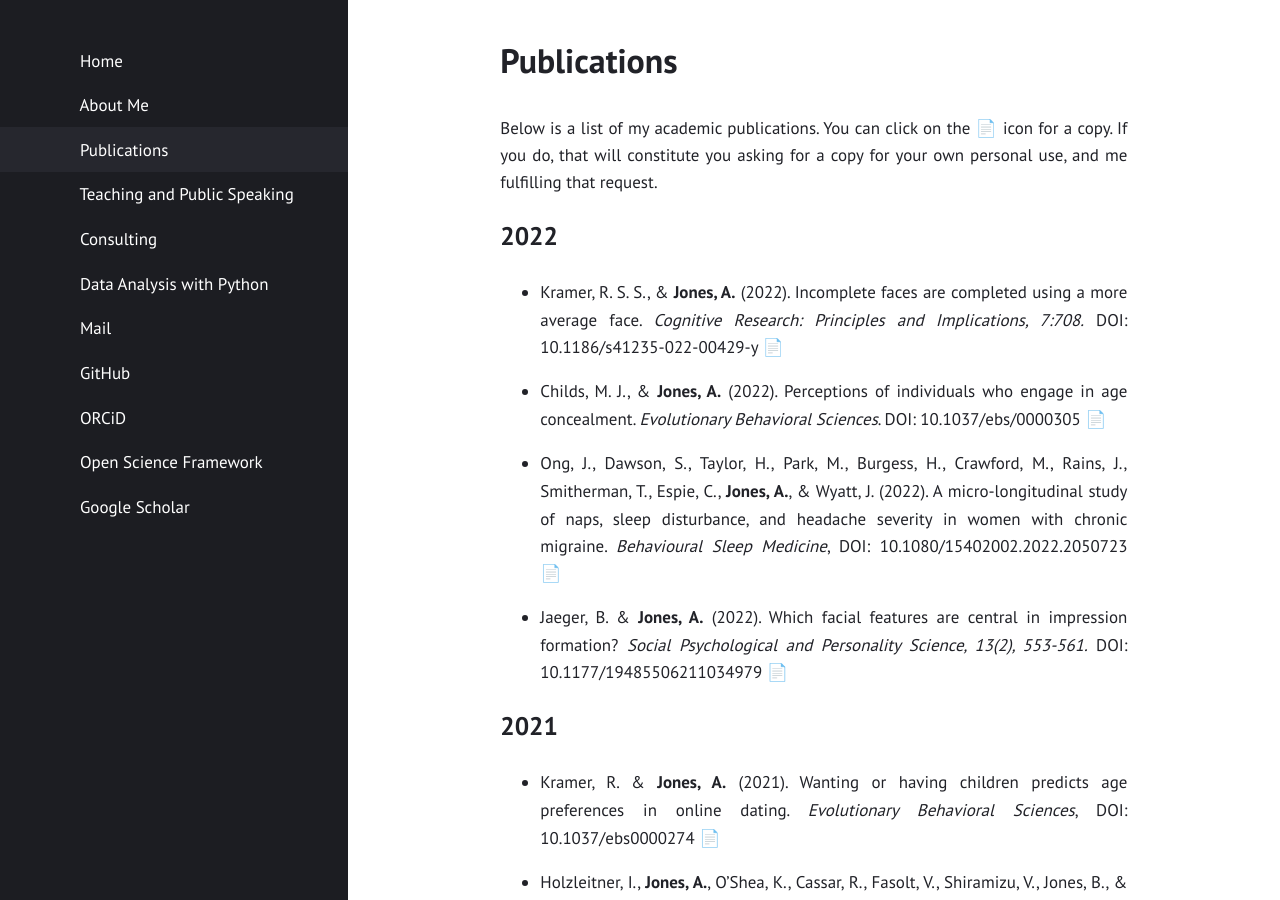
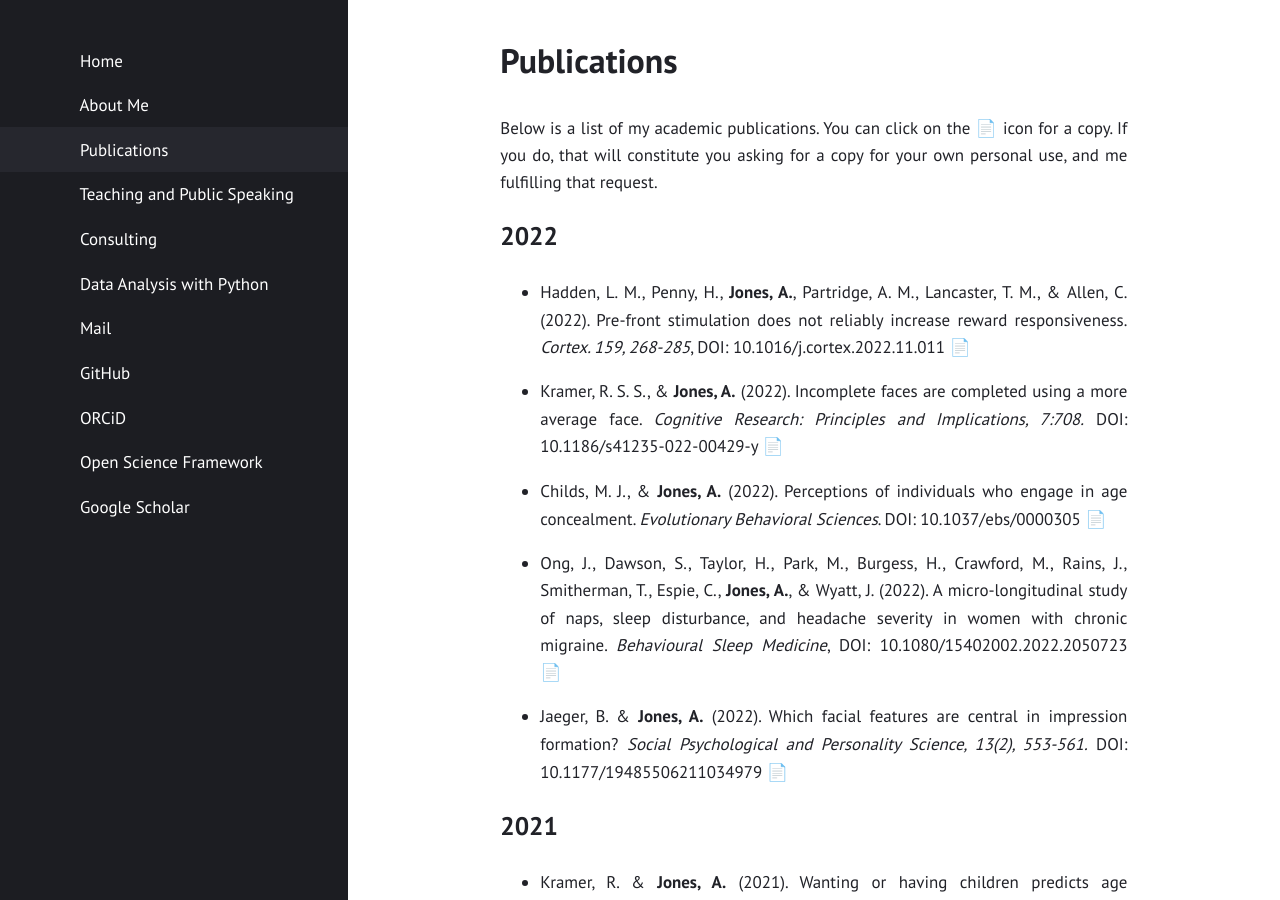
Before and after one commit to alexjonesphd/alexjonesphd.github.io, a Jekyll site: the page built from publications.md, in a window 1280 px wide and 900 px high. Built offline with Jekyll 4.4.1, drawn with Linux system fonts in a browser that asks for light colours.

Commit message:
Cortex paper udpdate
Cortex paper update

```diff
--- a/publications.md
+++ b/publications.md
@@ -9,6 +9,8 @@ Below is a list of my academic publications. You can click on the 📄 icon for
 
 
 ## 2022
+- Hadden, L. M., Penny, H., **Jones, A.**, Partridge, A. M., Lancaster, T. M., & Allen, C. (2022). Pre-front stimulation does not reliably increase reward responsiveness. *Cortex. 159, 268-285*, DOI: 10.1016/j.cortex.2022.11.011 [📄](https://alexjonesphd.github.io/assets/papers/2022/haddenetal2022.pdf)
+
 - Kramer, R. S. S., & **Jones, A.** (2022). Incomplete faces are completed using a more average face. *Cognitive Research: Principles and Implications, 7:708.* DOI: 10.1186/s41235-022-00429-y [📄](https://alexjonesphd.github.io/assets/papers/2022/kramer&jones2022.pdf)
 
 - Childs, M. J., & **Jones, A.** (2022). Perceptions of individuals who engage in age concealment. *Evolutionary Behavioral Sciences*. DOI: 10.1037/ebs/0000305 [📄](https://alexjonesphd.github.io/assets/papers/2022/childs&jones2022.pdf)
```
Also changed, not shown: 1 other file.
